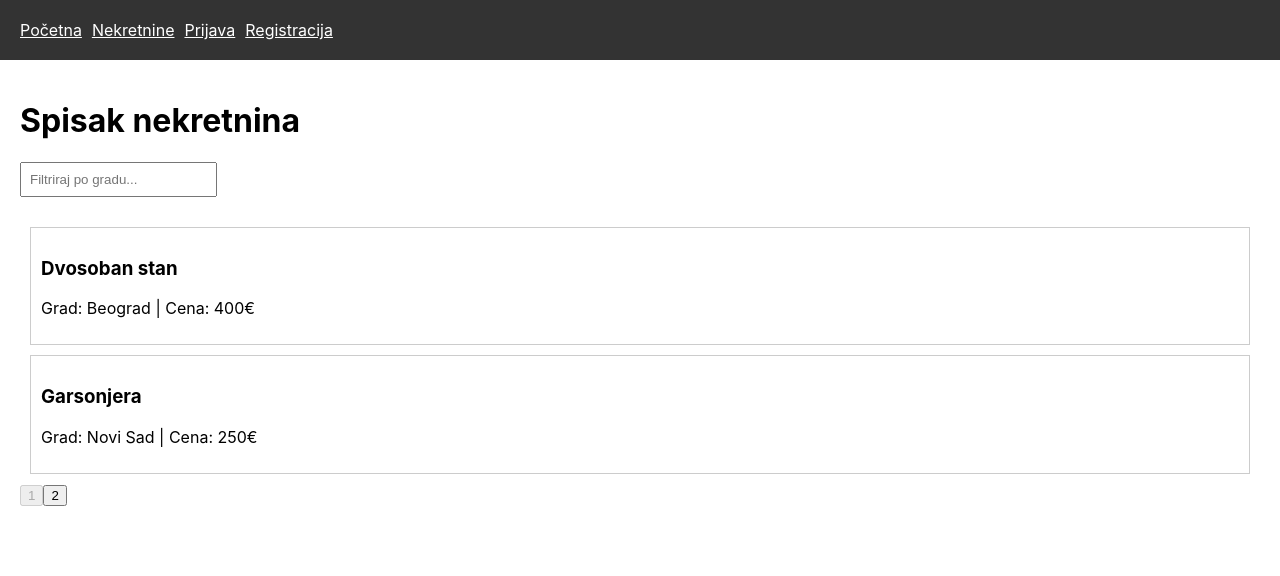
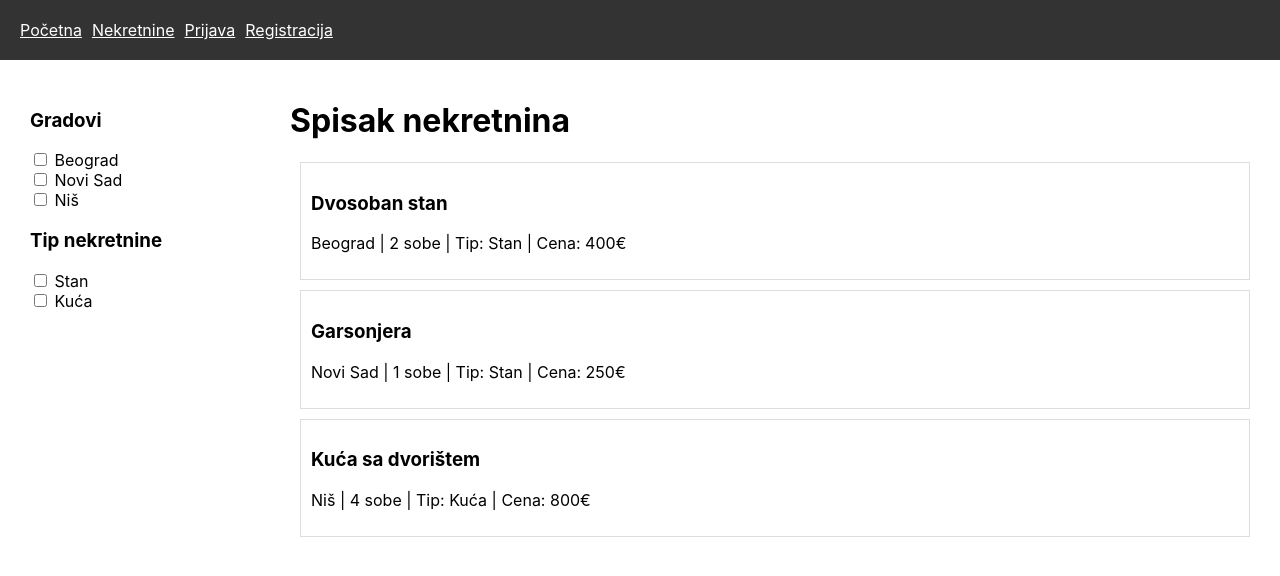
Before and after one commit to elab-development/klijentske-veb-tehnologije-i-skriptni-jezici-2025-26-veb-aplikacija-za-iznajm-nekretnina, a React (Create React App) app: page /nekretnine in a window 1280 px wide. Shown: the top 576 px of the page. Built offline with nearby package versions, Linux system fonts and the light colour scheme.

Commit message:
Implementirani napredni filteri (grad i tip nekretnine) sa checkbox-ovima

```diff
--- a/src/models/Nekretnina.ts
+++ b/src/models/Nekretnina.ts
@@ -3,8 +3,9 @@ export interface INekretnina {
   naziv: string;
   cena: number;
   grad: string;
+  sobe: number;
+  tip: 'Stan' | 'Kuća'; // Dodajemo tip nekretnine
 }
-
 
 export class NekretninaServis {
   private nekretnine: INekretnina[];
@@ -13,13 +14,7 @@ export class NekretninaServis {
     this.nekretnine = nekretnine;
   }
 
-
   dohvatiSve(): INekretnina[] {
     return this.nekretnine;
   }
-
-
-  filtrirajPoGradu(grad: string): INekretnina[] {
-    return this.nekretnine.filter(n => n.grad.toLowerCase() === grad.toLowerCase());
-  }
 }
--- a/src/pages/Properties.tsx
+++ b/src/pages/Properties.tsx
@@ -2,53 +2,54 @@ import React, { useState } from 'react';
 import { INekretnina, NekretninaServis } from '../models/Nekretnina';
 
 const Properties = () => {
-  const podaci: INekretnina[] = [
-    { id: 1, naziv: 'Dvosoban stan', cena: 400, grad: 'Beograd' },
-    { id: 2, naziv: 'Garsonjera', cena: 250, grad: 'Novi Sad' },
-    { id: 3, naziv: 'Trosoban stan', cena: 600, grad: 'Beograd' },
-    { id: 4, naziv: 'Kuća', cena: 800, grad: 'Niš' }
-  ];
+  const [podaci] = useState<INekretnina[]>([
+    { id: 1, naziv: 'Dvosoban stan', cena: 400, grad: 'Beograd', sobe: 2, tip: 'Stan' },
+    { id: 2, naziv: 'Garsonjera', cena: 250, grad: 'Novi Sad', sobe: 1, tip: 'Stan' },
+    { id: 3, naziv: 'Kuća sa dvorištem', cena: 800, grad: 'Niš', sobe: 4, tip: 'Kuća' }
+  ]);
 
-  const servis = new NekretninaServis(podaci);
+  const [izabraniGradovi, setIzabraniGradovi] = useState<string[]>([]);
+  const [izabraniTipovi, setIzabraniTipovi] = useState<string[]>([]);
 
-  const [filterGrad, setFilterGrad] = useState('');
-  const [stranica, setStranica] = useState(1);
-  const poStranici = 2; // Prikazujemo po 2 nekretnine
-
-  // Logika filtriranja
-  let lista = filterGrad ? servis.filtrirajPoGradu(filterGrad) : servis.dohvatiSve();
-
-  // Logika paginacije
-  const indeksPoslednjeNekretnine = stranica * poStranici;
-  const indeksPrveNekretnine = indeksPoslednjeNekretnine - poStranici;
-  const trenutneNekretnine = lista.slice(indeksPrveNekretnine, indeksPoslednjeNekretnine);
+  // Logika za filtriranje
+  const lista = podaci.filter(n => {
+    const gradMatch = izabraniGradovi.length === 0 || izabraniGradovi.includes(n.grad);
+    const tipMatch = izabraniTipovi.length === 0 || izabraniTipovi.includes(n.tip);
+    return gradMatch && tipMatch;
+  });
 
   return (
-    <div>
-      <h1>Spisak nekretnina</h1>
+    <div style={{ display: 'flex' }}>
+      <aside style={{ width: '250px', padding: '10px' }}>
+        <h3>Gradovi</h3>
+        {['Beograd', 'Novi Sad', 'Niš'].map(g => (
+          <div key={g}>
+            <input type="checkbox" onChange={() => setIzabraniGradovi(prev =>
+              prev.includes(g) ? prev.filter(x => x !== g) : [...prev, g]
+            )} /> {g}
+          </div>
+        ))}
 
-      <input
-        type="text"
-        placeholder="Filtriraj po gradu..."
-        value={filterGrad}
-        onChange={(e) => { setFilterGrad(e.target.value); setStranica(1); }}
-        style={{ padding: '8px', marginBottom: '20px' }}
-      />
+        <h3>Tip nekretnine</h3>
+        {['Stan', 'Kuća'].map(t => (
+          <div key={t}>
+            <input type="checkbox" onChange={() => setIzabraniTipovi(prev =>
+              prev.includes(t) ? prev.filter(x => x !== t) : [...prev, t]
+            )} /> {t}
+          </div>
+        ))}
+      </aside>
 
-      {trenutneNekretnine.map(n => (
-        <div key={n.id} style={{ border: '1px solid #ccc', margin: '10px', padding: '10px' }}>
-          <h3>{n.naziv}</h3>
-          <p>Grad: {n.grad} | Cena: {n.cena}€</p>
-        </div>
-      ))}
-
-      {/* Dugmad za paginaciju */}
-      <div>
-        <button onClick={() => setStranica(1)} disabled={stranica === 1}>1</button>
-        <button onClick={() => setStranica(2)} disabled={stranica === 2}>2</button>
-      </div>
+      <main style={{ flex: 1 }}>
+        <h1>Spisak nekretnina</h1>
+        {lista.length === 0 ? <p>Nema rezultata.</p> : lista.map(n => (
+          <div key={n.id} style={{ border: '1px solid #ddd', margin: '10px', padding: '10px' }}>
+            <h3>{n.naziv}</h3>
+            <p>{n.grad} | {n.sobe} sobe | Tip: {n.tip} | Cena: {n.cena}€</p>
+          </div>
+        ))}
+      </main>
     </div>
   );
 };
-
 export default Properties;
```
